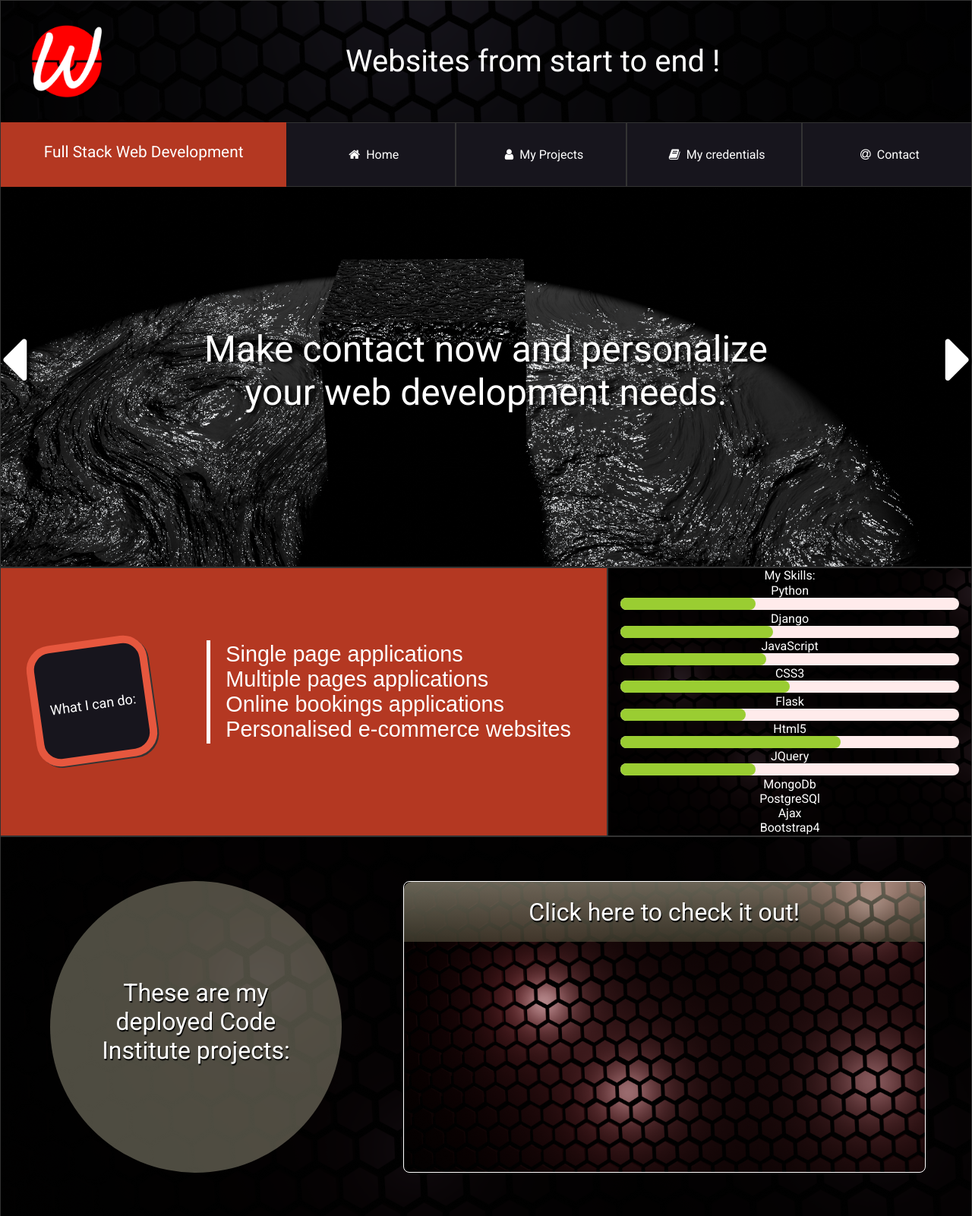
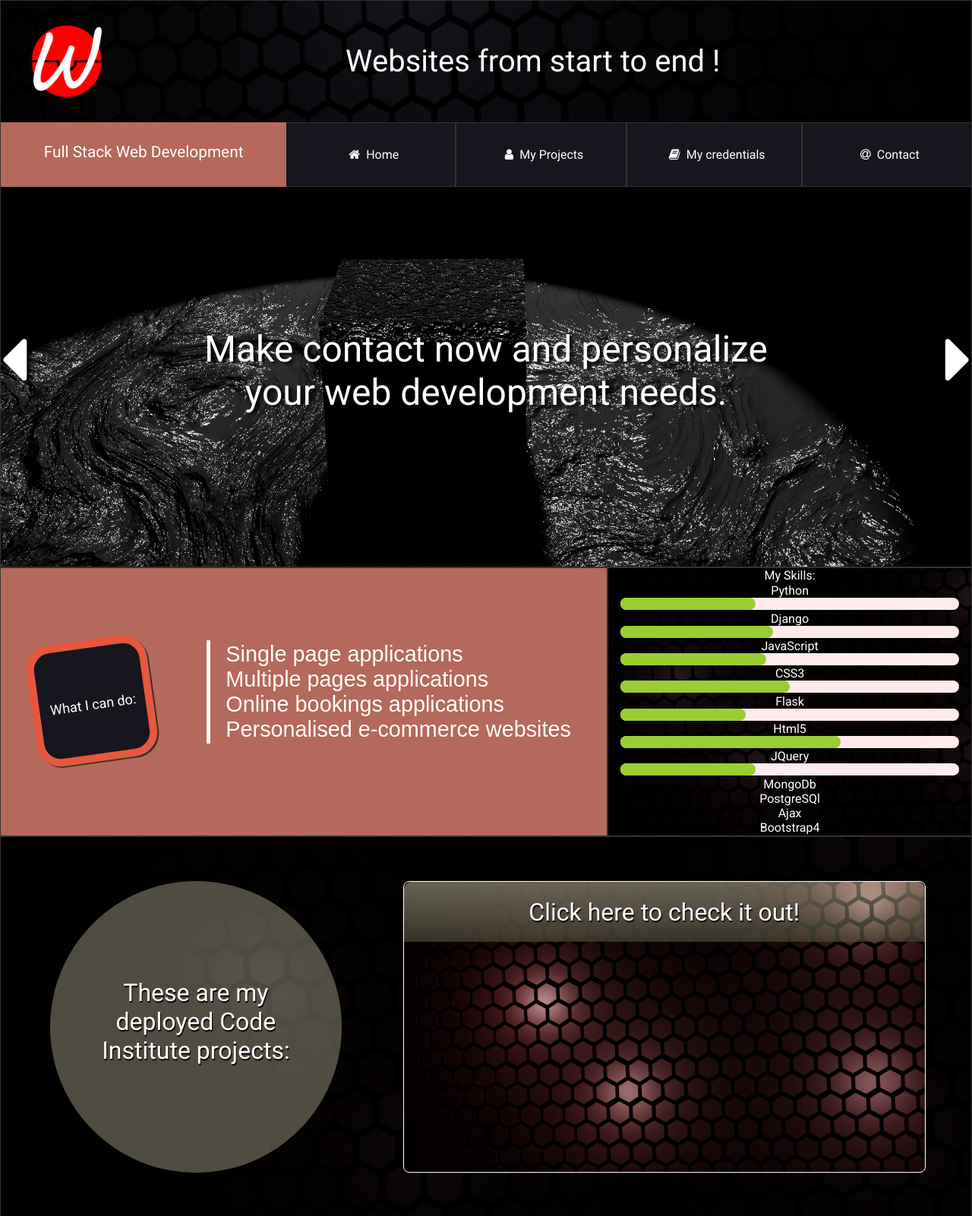
Before and after one commit to flo0909/showcaseproject, a Django app: page / in a window 1280 px wide. Shown: the top 1601 px of the page at 76% size. Run offline with Django 3.2, Linux system fonts and the light colour scheme.

Commit message:
desaturated background color

```diff
--- a/showcaseproject/static/style.css
+++ b/showcaseproject/static/style.css
@@ -51,7 +51,7 @@ body{
 .nav-text{
     grid-area: nav-text;
     padding:1.3em 2em;
-    background-color: rgb(180, 56, 34);
+    background-color: rgb(180, 105, 92);
     font-size:1.3rem;
     color:white;
 }
@@ -154,7 +154,7 @@ body{
     grid-area: item2;
     display:grid;
     grid-template-areas: 'item2-info '' item2-info-text';
-    background-color: rgb(180, 56, 34);
+    background-color: rgb(180, 105, 92);
     height: 10rem;
     position:relative;
 }
@@ -242,7 +242,7 @@ body{
 /*item4*/
 .item4{
     grid-area: item4;
-    background-color:rgb(180, 56, 34);
+    background-color: rgb(180, 105, 92);
     position: relative;
     height: 500px;
     position: relative;
@@ -377,7 +377,7 @@ body{
 .contact-container{
     width:90%;
     margin:5%;
-    background-color: rgb(240, 240, 240);
+    background-color: rgb(255, 255, 255);
     text-align:center;
     border:1px solid rgb(160, 160, 160);
     border-radius: 5px;
@@ -728,7 +728,7 @@ body{
  .contact-container{
     width:60%;
     margin-left:20%;
-    background-color: rgb(240, 240, 240);
+    background-color: rgb(255, 255, 255);
     text-align:center;
     border:1px solid rgb(160, 160, 160);
     border-radius: 5px;
```
